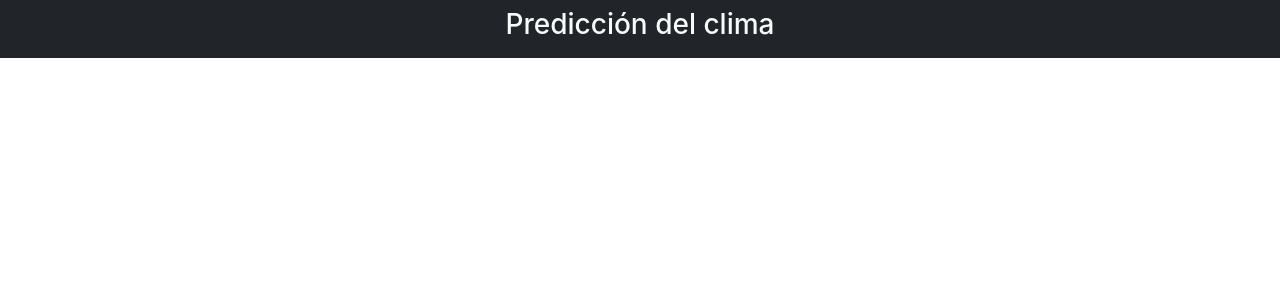
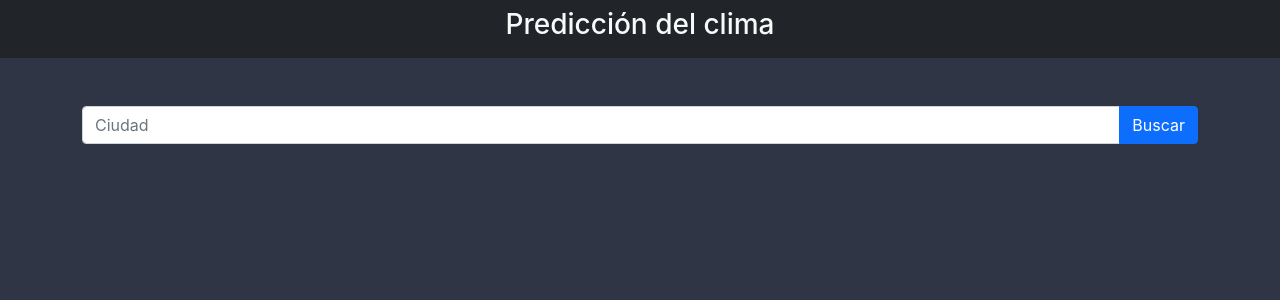
Before and after one commit to ronytacodev/openweather-app, a React (Create React App) app: page / in a window 1280 px wide. Shown: the top 300 px of the page. Built offline with nearby package versions, Linux system fonts and the light colour scheme.

Commit message:
agregando el componente Form

```diff
--- a/src/App.js
+++ b/src/App.js
@@ -1,12 +1,14 @@
 
 import './assets/css/App.css';
 import NavBar from './components/NavBar';
+import Form from './components/Form';
 
 function App() {
   return (
     <div className="App">
 
       <NavBar/>
+      <Form/>
 
     </div>
   );
--- a/src/assets/css/App.css
+++ b/src/assets/css/App.css
@@ -1,3 +1,7 @@
+body {
+  background-color: #2F3544;
+}
+
 .App {
   text-align: center;
 }
--- /dev/null
+++ b/src/components/Form.js
@@ -0,0 +1,33 @@
+import React, {useState} from 'react';
+
+const Form = () => {
+
+    const [city, setCity] = useState("");
+
+    const onSubmit = (e) => {
+        e.preventDefault();
+        console.log({city});
+        // me quede en el min 19:19
+    }
+
+    return (
+        <div className="container">
+            <form onSubmit={onSubmit}>
+                <div className="input-group mb-3 mx-auto">
+                    <input
+                        type="text"
+                        className="form-control"
+                        placeholder="Ciudad"
+                        onChange={(e) => setCity(e.target.value)}
+                    />
+                    <button className="btn btn-primary input-group-text" type="submit" >
+                        Buscar
+                    </button>
+
+                </div>
+            </form>
+        </div>
+    );
+}
+
+export default Form;
```
